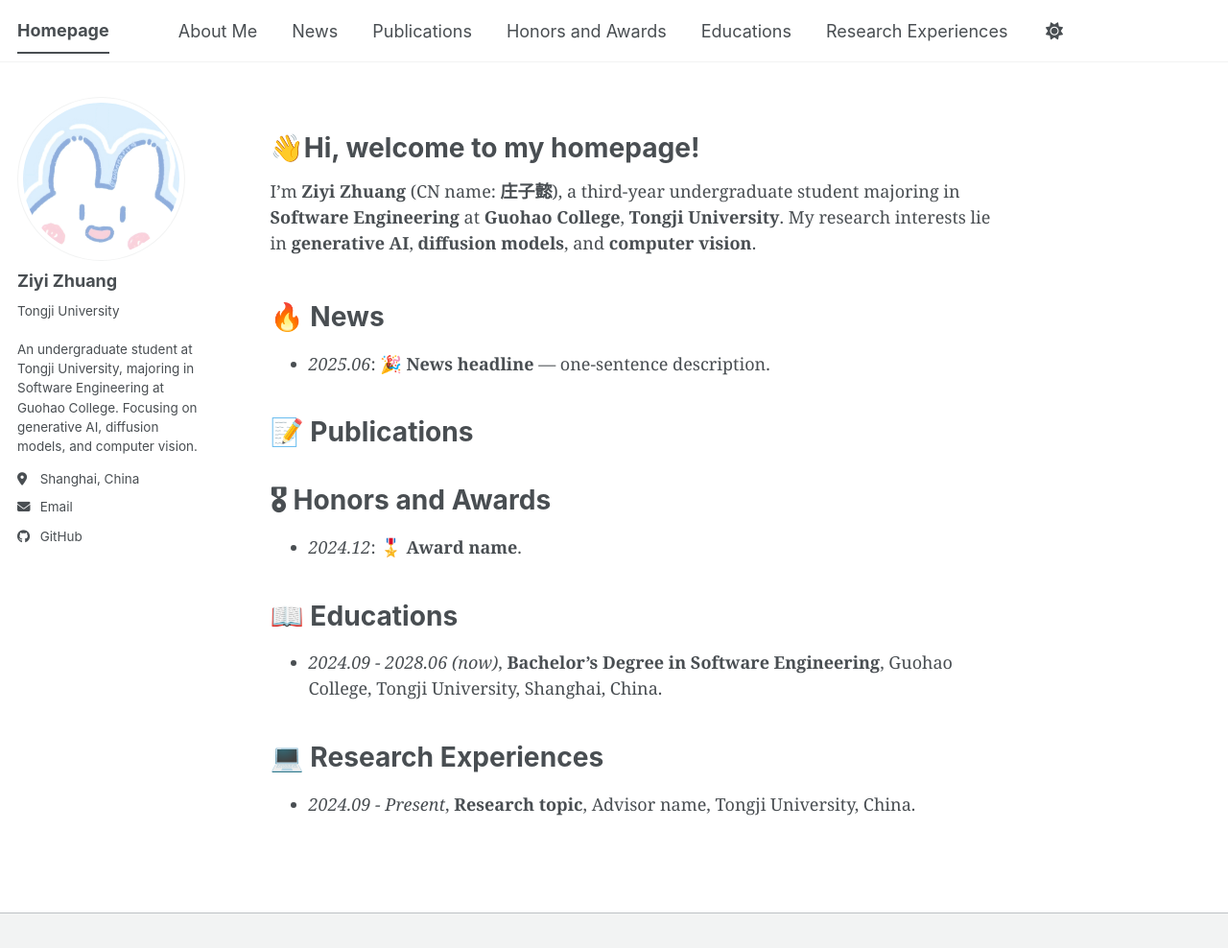
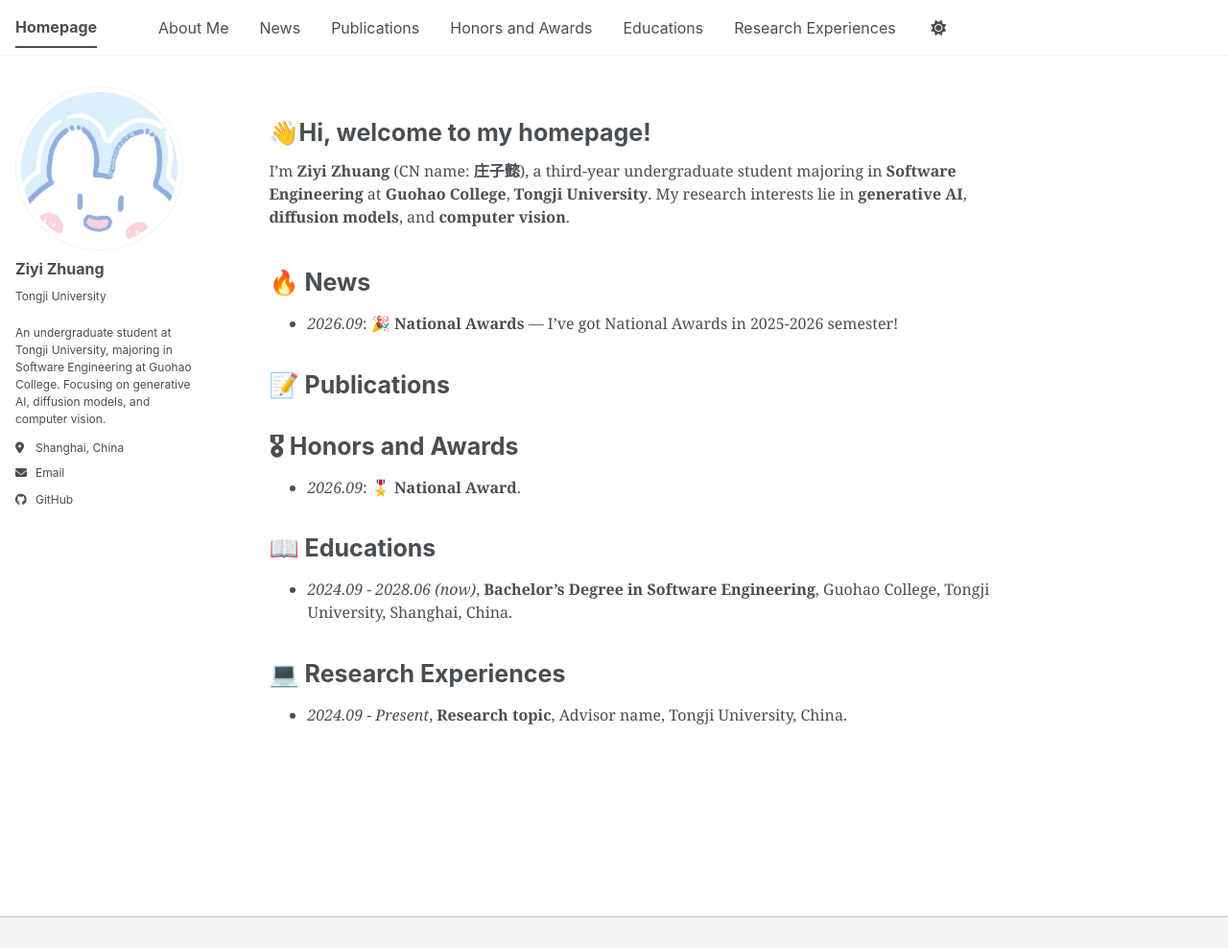
Before and after one commit to mathzhuang/mathzhuang.github.io, a Jekyll site: the page built from _pages/about.md, in a window 1280 px wide and 988 px high. Shown: the whole window at 96% size. Built offline with Jekyll 4.4.1, drawn with Linux system fonts in a browser that asks for light colours; a style sheet for code colours, icons or effects is not loaded.

Commit message:
调整字体

```diff
--- a/_config.yml
+++ b/_config.yml
@@ -292,8 +292,8 @@ defaults:
 
 
 # Typography
-font_size             : 16    # base font size in px (small screens)
-font_size_desktop     : 18    # base font size in px (>= 768px screens)
+font_size             : 14    # base font size in px (small screens)
+font_size_desktop     : 16    # base font size in px (>= 768px screens)
 
 # Sass/SCSS
 sass:
--- a/_pages/about.md
+++ b/_pages/about.md
@@ -23,7 +23,7 @@ I'm **Ziyi Zhuang** (CN name: **庄子懿**), a third-year undergraduate student
 # 🔥 News
 
 <!-- TODO: Add your latest news, one line per item, newest first, in this format: -->
-- *2025.06*: 🎉 **News headline** — one-sentence description.
+- *2026.09*: 🎉 **National Awards** — I've got National Awards in 2025-2026 semester!
 
 <span class="anchor" id="publications"></span>
 
@@ -53,7 +53,7 @@ I'm **Ziyi Zhuang** (CN name: **庄子懿**), a third-year undergraduate student
 # 🎖 Honors and Awards
 
 <!-- TODO: List your honors and awards, newest first: -->
-- *2024.12*: 🎖️ **Award name**.
+- *2026.09*: 🎖️ **National Award**.
 
 
 
```
